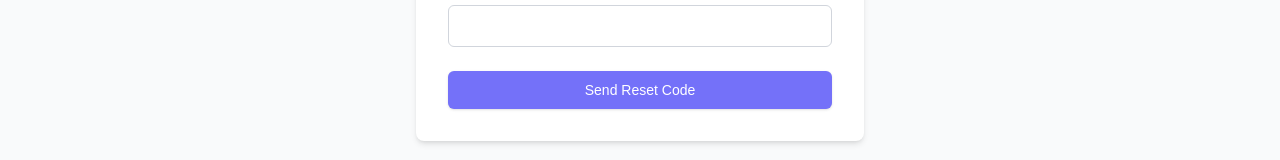
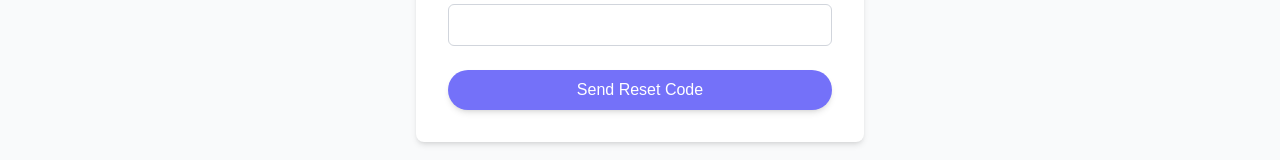
Before and after one commit to mbatalkina22/bachelor-project-glitchlab, a Next.js app: page /en/forgot-password in a window 1280 px wide. Shown: the part 425-585 px from the top of the page. Built offline with nearby package versions, Linux system fonts and the light colour scheme.

Commit message:
feat: Refactor form submission handling in ForgotPassword and VerifyEmail pages to use HeroButton component

```diff
--- a/src/app/[locale]/forgot-password/page.tsx
+++ b/src/app/[locale]/forgot-password/page.tsx
@@ -4,6 +4,7 @@ import { useState } from 'react';
 import { useRouter } from 'next/navigation';
 import { useTranslations } from 'next-intl';
 import { useParams } from 'next/navigation';
+import HeroButton from '@/components/HeroButton';
 
 export default function ForgotPasswordPage() {
   const [email, setEmail] = useState('');
@@ -16,8 +17,8 @@ export default function ForgotPasswordPage() {
   const locale = params.locale as string;
   const t = useTranslations('Auth');
 
-  const handleSubmit = async (e: React.FormEvent) => {
-    e.preventDefault();
+  const handleSubmit = async (e?: React.FormEvent) => {
+    if (e) e.preventDefault();
     setLoading(true);
     setError('');
     setMessage('');
@@ -89,13 +90,12 @@ export default function ForgotPasswordPage() {
             </div>
 
             <div>
-              <button
-                type="submit"
+              <HeroButton
+                text={loading ? t('sending') : t('sendResetCode')}
+                onClick={() => handleSubmit()}
+                className="w-full"
                 disabled={loading}
-                className="w-full flex justify-center py-2 px-4 border border-transparent rounded-md shadow-sm text-sm font-medium text-white bg-[#7471f9] hover:bg-[#6361e4] focus:outline-none focus:ring-2 focus:ring-offset-2 focus:ring-[#7471f9] disabled:opacity-50 disabled:cursor-not-allowed"
-              >
-                {loading ? t('sending') : t('sendResetCode')}
-              </button>
+              />
             </div>
           </form>
         ) : (
--- a/src/app/[locale]/verify-email/page.tsx
+++ b/src/app/[locale]/verify-email/page.tsx
@@ -60,6 +60,12 @@ export default function VerifyEmailPage() {
         prevInput.focus();
       }
     }
+  };
+
+  // Handle form submission
+  const handleSubmit = async (e: React.FormEvent) => {
+    e.preventDefault();
+    await handleVerify();
   };
 
   // Handle verify button click
@@ -140,7 +146,7 @@ export default function VerifyEmailPage() {
         )}
 
         <div className="mt-8">
-          <div className="flex flex-col space-y-4">
+          <form onSubmit={handleSubmit} className="flex flex-col space-y-4">
             <label htmlFor="code-0" className="text-sm font-medium text-gray-700">
               {t('enterVerificationCode')}
             </label>
@@ -165,13 +171,14 @@ export default function VerifyEmailPage() {
             <div className="pt-2">
               <HeroButton
                 text={loading ? t('verifying') : t('verifyEmail')}
-                onClick={handleVerify}
+                onClick={() => handleVerify()}
                 disabled={loading}
                 backgroundColor="#7471f9"
                 textColor="white"
                 className="w-full"
               />
             </div>
+          </form>
 
             <div className="text-center">
               <button
@@ -184,7 +191,6 @@ export default function VerifyEmailPage() {
                   : t('resendCode')}
               </button>
             </div>
-          </div>
         </div>
       </div>
     </div>
```
